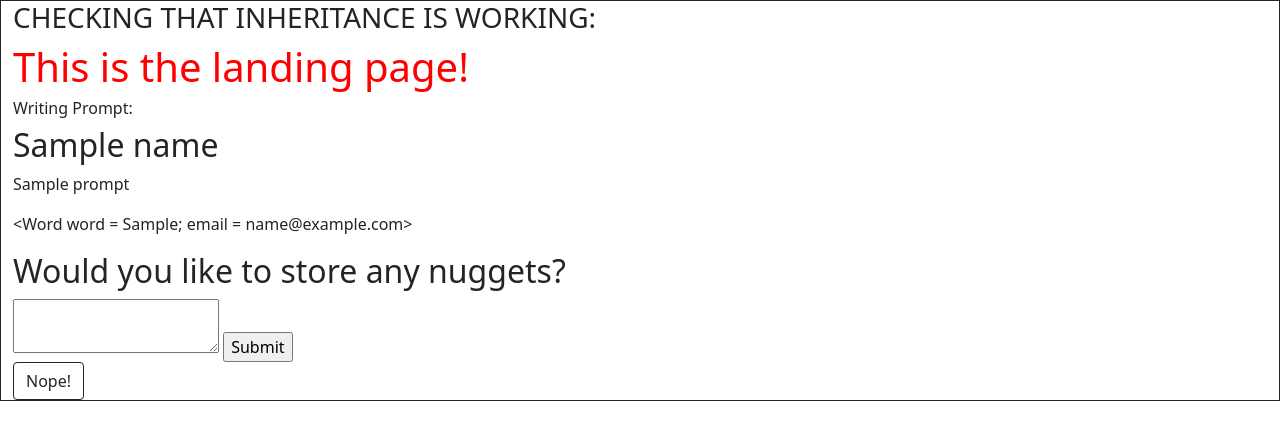
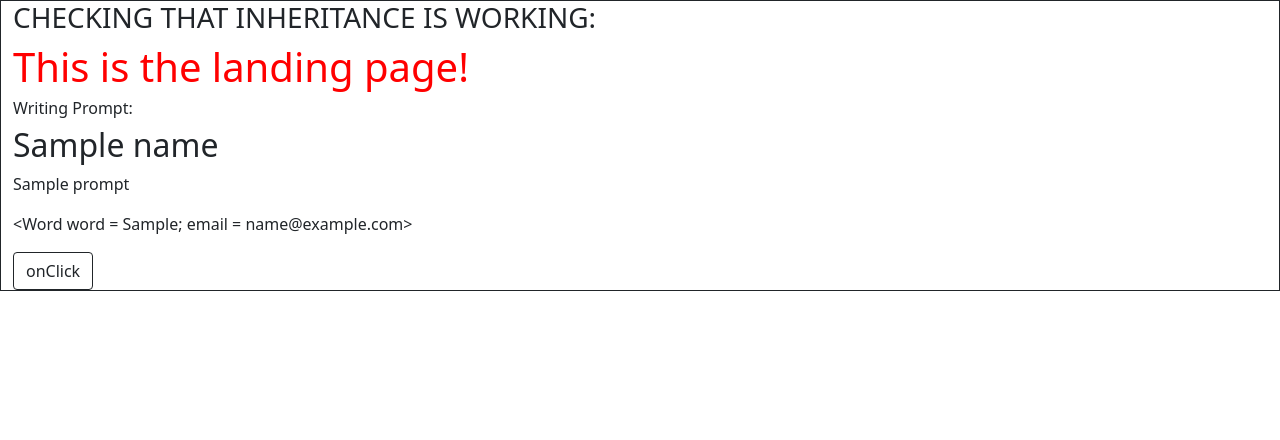
Before and after one commit to VallieTracy/Writing-Prompt-App, a Flask app: template templates/writing_prompt.html in a window 1280 px wide. Shown: the top 440 px of the page. Run offline with Flask 2, Linux system fonts and the light colour scheme; tables that the repository leaves empty hold one stand-in row (values such as "Sample post"); the template is opened without the code that fills it: values that come from a table or form of the project are taken from there, most other values are stand-ins (such as "Sample title", 1, 10 or a date in 2020).

Commit message:
have add nuggets area hidden and the button unhides it

```diff
--- a/static/js/eventHandling.js
+++ b/static/js/eventHandling.js
@@ -8,7 +8,6 @@ const nuggetRetrieve = () => {
             $('#nuggets').append(`<li>${response[i]}</li>`);
         }
         if (response.length == 0) {
-            // alert("You haven't stored any nuggets yet!");
             $('#no-nuggets').html("You haven't added any nuggets yet!");
         }
     });
@@ -17,7 +16,7 @@ const nuggetRetrieve = () => {
 $('#get-nuggets').on('click', () => {
     console.log('the button was pressed');
     nuggetRetrieve();
-    // $('#get-nuggets').off();
+    $('#get-nuggets').off();
 });
 
 const wordRetrieve = () => {
@@ -38,3 +37,17 @@ $('#get-words').on('click', () => {
     wordRetrieve();
     $('#get-words').off();
 })
+
+// hides the nugget element on writing_prompt.html
+$('#hidden-element').hide()
+
+// Shows the element after the button is clicked
+// My goal is to show the element after timer runs out!
+const unhideTheDiv = () => {
+    $('#hidden-element').show();
+}
+
+$('#unhide').on('click', () => {
+    console.log('gate keeper button was clicked!');
+    (unhideTheDiv());
+})
--- a/templates/writing_directions.html
+++ b/templates/writing_directions.html
@@ -15,3 +15,7 @@
 
 
 {% endblock %}
+
+{% block script %}
+    <script src="/static/js/eventHandling.js"></script>
+{% endblock %}
--- a/templates/writing_prompt.html
+++ b/templates/writing_prompt.html
@@ -13,12 +13,18 @@
     <p>{{ word1 }}</p>
     {% endif %}
 
-    <h2>Would you like to store any nuggets?</h2>
-    <form action='/store-nugget' method='post'>
-        <textarea name='nugget'></textarea>
-        <input type='submit' value='Submit'>
-    </form>
-    <a class='btn border border-dark' id="no-nugget-click" role='button' href = '/homepage'>Nope!</a>
-
+    <div id='hidden-element'>
+        <h2 class='hidden-div'>Would you like to store any nuggets?</h2>
+        <form action='/store-nugget' method='post'>
+            <textarea name='nugget'></textarea>
+            <input type='submit' value='Submit'>
+        </form>
+        <a class='btn border border-dark' id="no-nugget-click" role='button' href = '/homepage'>Nope!</a>
+    </div>
+    <a class='btn border border-dark' id='unhide' role='button'>onClick</a>
 
 {% endblock %}
+
+{% block script %}
+    <script src="/static/js/eventHandling.js"></script>
+{% endblock %}
```
